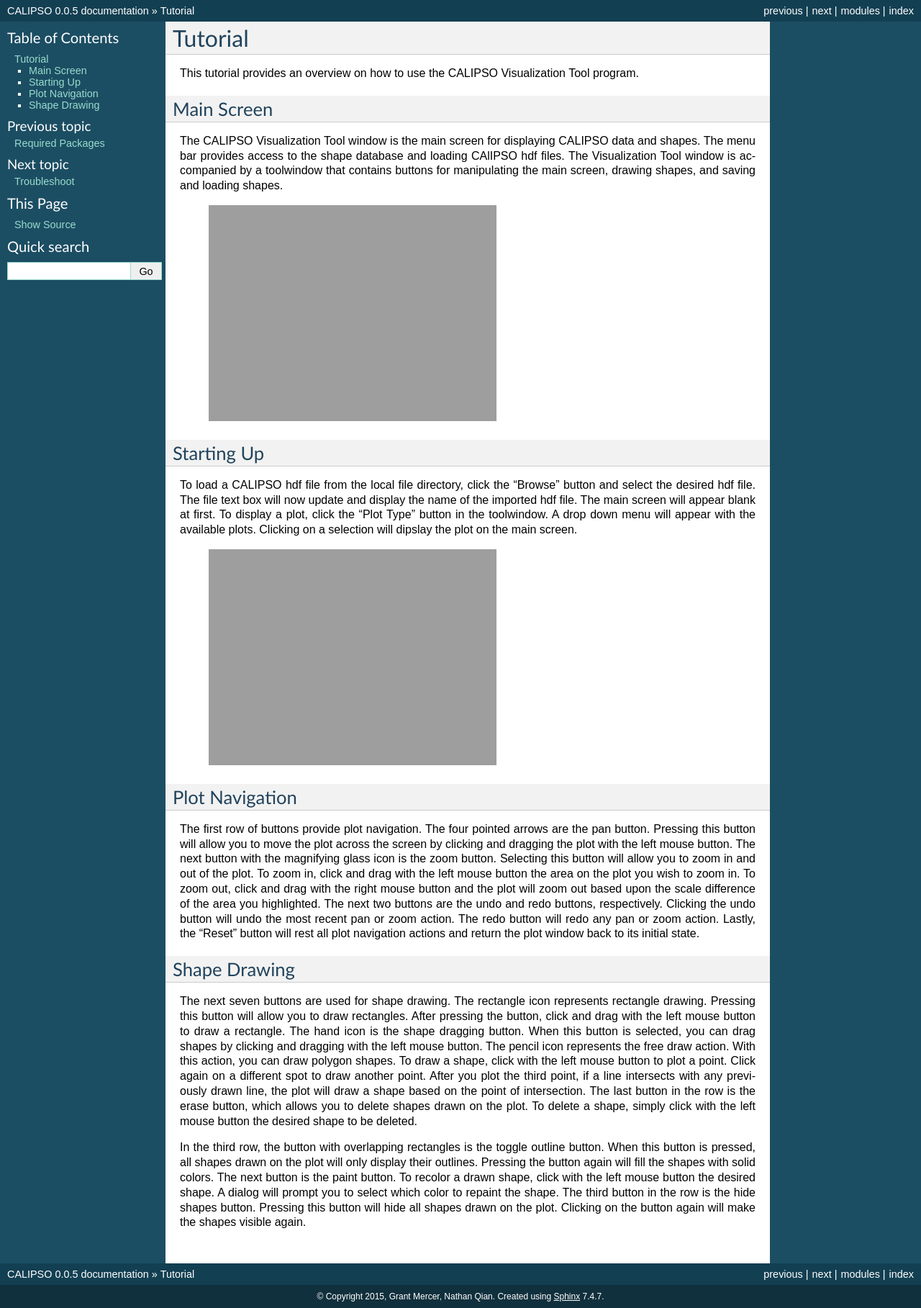
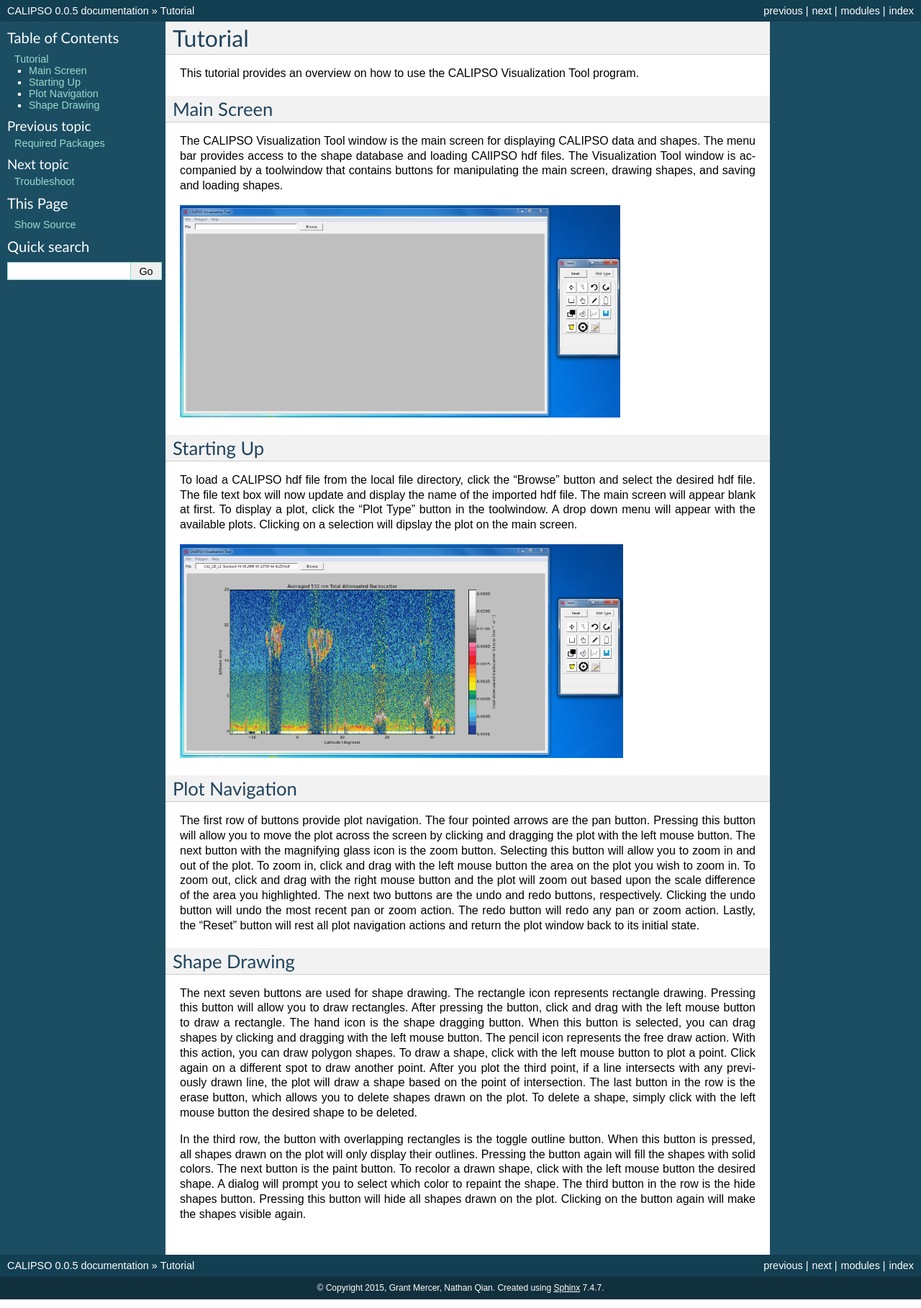
Before and after one commit to NASA-DEVELOP/VOCAL, a Sphinx documentation site: the page built from docs/source/tutorial.rst, in a window 1280 px wide. Shown: the whole page at 72% size. Built offline with Sphinx 7.4.7, drawn with Linux system fonts in a browser that asks for light colours.

Commit message:
small change to fix images in tutorial page

```diff
--- a/docs/source/conf.py
+++ b/docs/source/conf.py
@@ -36,6 +36,8 @@
     'sphinx.ext.coverage',
     'sphinx.ext.mathjax',
     'sphinx.ext.viewcode',
+    'sphinx.ext.inheritance_diagram',
+    'sphinx.ext.graphviz'
 ]
 
 # Add any paths that contain templates here, relative to this directory.
--- a/docs/source/tutorial.rst
+++ b/docs/source/tutorial.rst
@@ -15,8 +15,8 @@
 a toolwindow that contains buttons for manipulating the main screen, drawing
 shapes, and saving and loading shapes.
 
-    .. image:: _static/startup.png
-       :scale 40%
+.. image:: _static/startup.png
+   :scale: 40%
 
 ----------------------------------------
 Starting Up
@@ -29,8 +29,8 @@
 A drop down menu will appear with the available plots. Clicking on a selection
 will dipslay the plot on the main screen.
 
- 	.. image:: _static/loadHDF.png
- 	   :scale 40%
+.. image:: _static/loadHDF.png
+   :scale: 40%
 
 ----------------------------------------
 Plot Navigation
```
Also changed, not shown: 1 other file.
